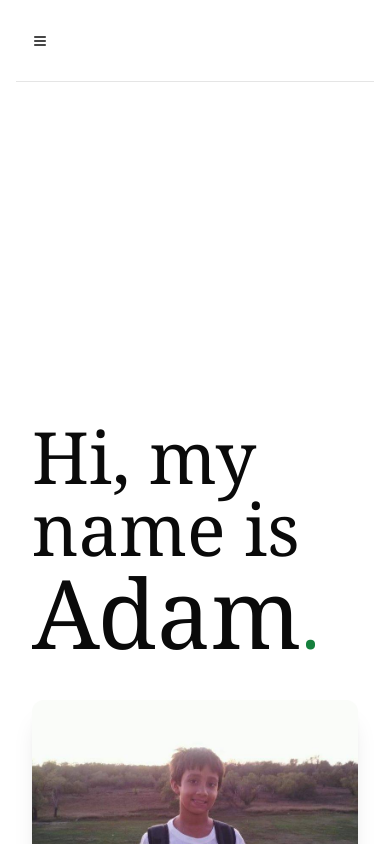
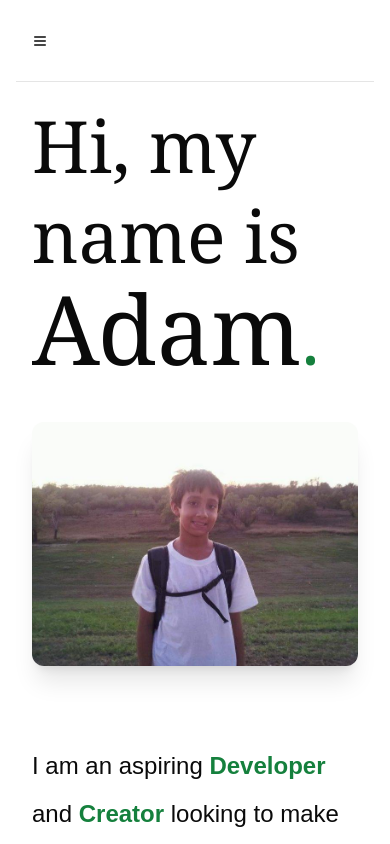
Before and after one commit to adamsulemanji/PersonalWebsite, a Next.js app in the folder frontend/: page / in a window 390 px wide. Shown: the top 844 px of the page. Built offline with nearby package versions, Linux system fonts and the light colour scheme.

Commit message:
Updating spacing in mobile view

```diff
--- a/frontend/src/app/page.tsx
+++ b/frontend/src/app/page.tsx
@@ -82,7 +82,7 @@ export default function Home() {
           >
             <div className="grid grid-cols-1 md:grid-cols-2 w-full gap-10">
               <div>
-                <div className="text-left mt-80 text-7xl font-serif font-light leading-tigh sm:mt-16">
+                <div className="text-left md:mt-80 text-7xl font-serif font-light leading-tight sm:mt-4">
                   <span
                     className={`block transform transition-all duration-1000 ease-out ${
                       hiVisible ? "translate-x-0 " : "-translate-x-10 "
```
